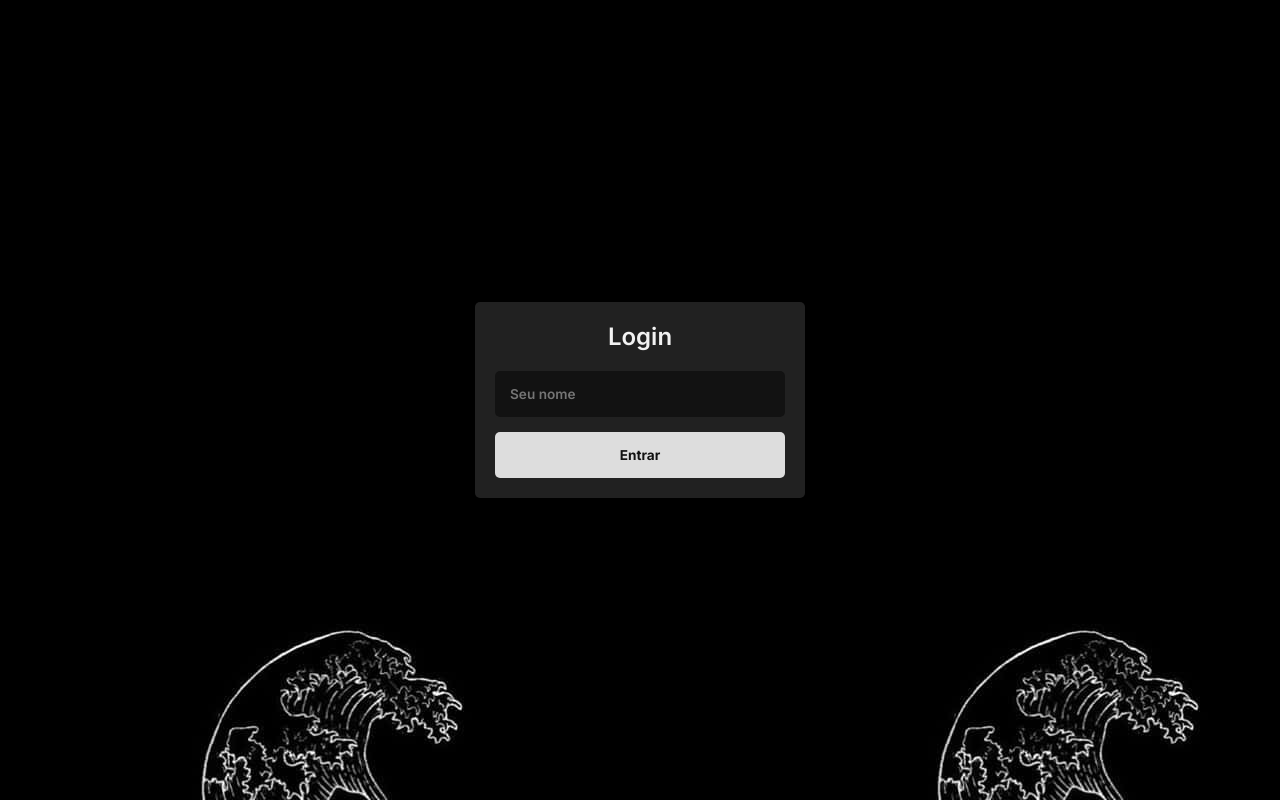
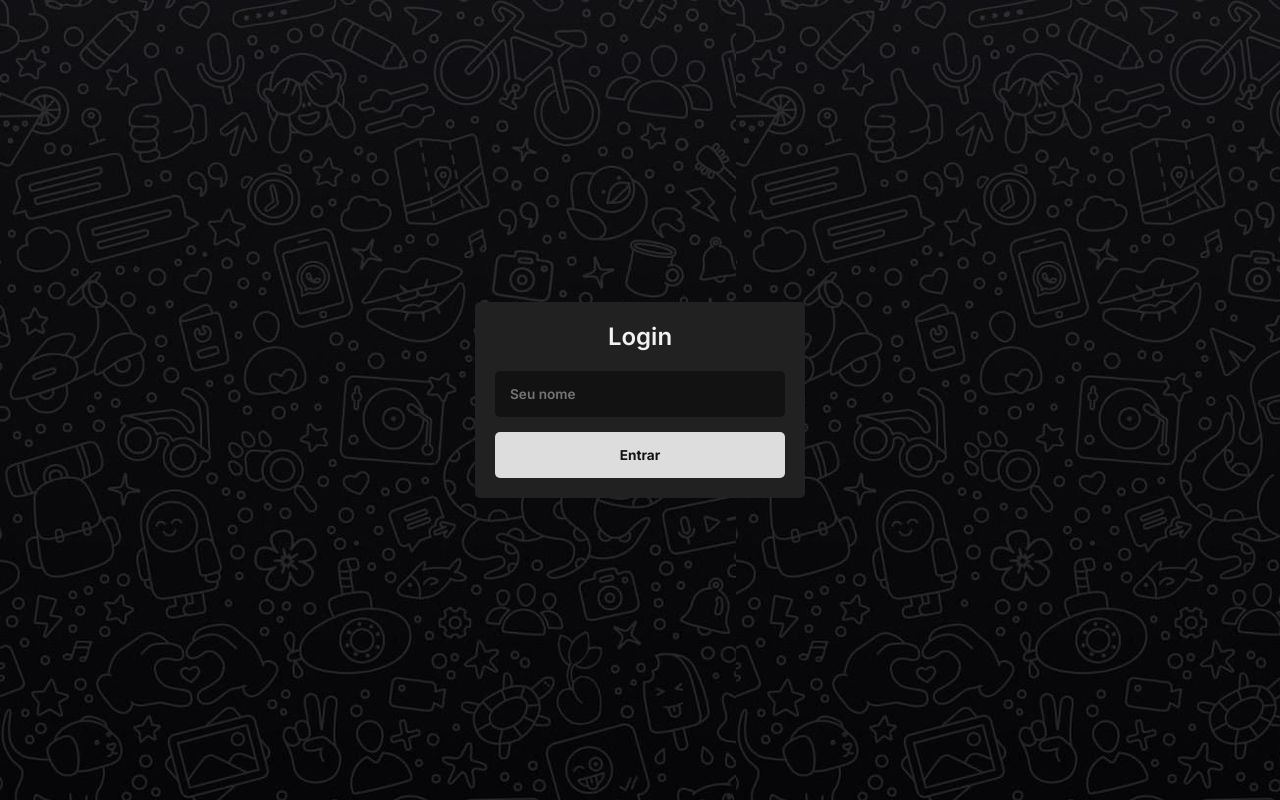
Before and after one commit to PpedroSoeiroo/chat, a plain HTML site: page frontend/index.html in a window 1280 px wide. Drawn offline with nearby package versions, Linux system fonts and the light colour scheme.

Commit message:
Add files via upload

```diff
--- a/frontend/style.css
+++ b/frontend/style.css
@@ -12,7 +12,7 @@
 }
 
 body {
-    background: url(./images/whatsapp-chat-background-6j4vej4.jpg);
+    background: url(./images/58c33377dfcbb3022493dec49d098b02.jpg);
     color: #f2f2f2;
 }
 
```
